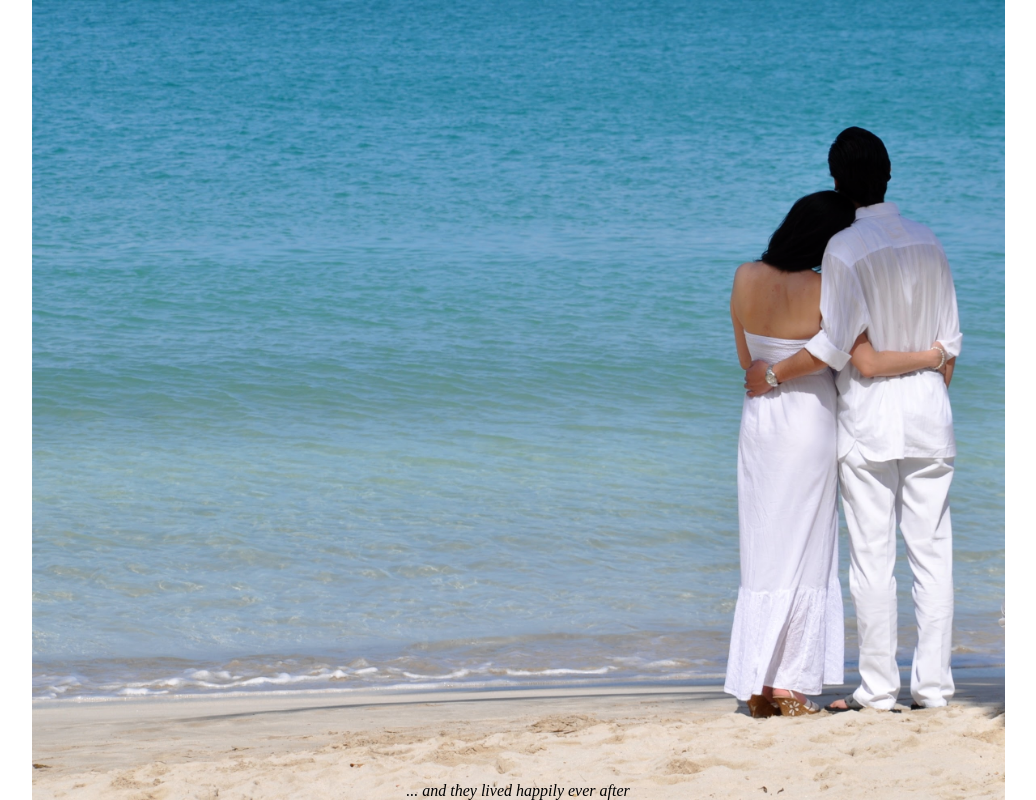
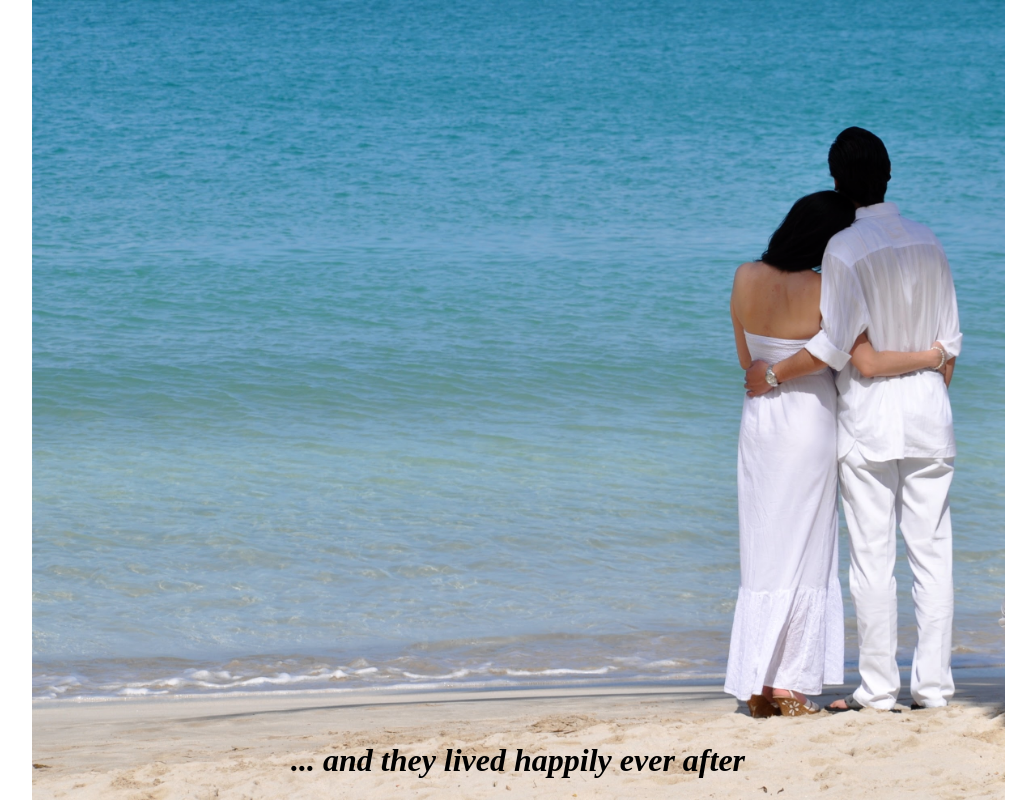
Before and after one commit to hburkart/hburkart.github.io, a plain HTML site: page index.html in a window 1280 px wide. Shown: the whole page, without its empty margins (122-1158 px from the left). Drawn offline with Linux system fonts and the light colour scheme.

Commit message:
Added H1 tag to text

```diff
--- a/index.html
+++ b/index.html
@@ -18,6 +18,6 @@
   </head>
   <body>
     <!-- Your page content goes here -->
-    <div style="position: absolute; bottom: 0; left: 0; right: 0; text-align: center; font-style: italic;">... and they lived happily ever after</div>
+    <div style="position: absolute; bottom: 0; left: 0; right: 0; text-align: center; font-style: italic;"><H1>... and they lived happily ever after</H1></div>
   </body>
 </html>
```
